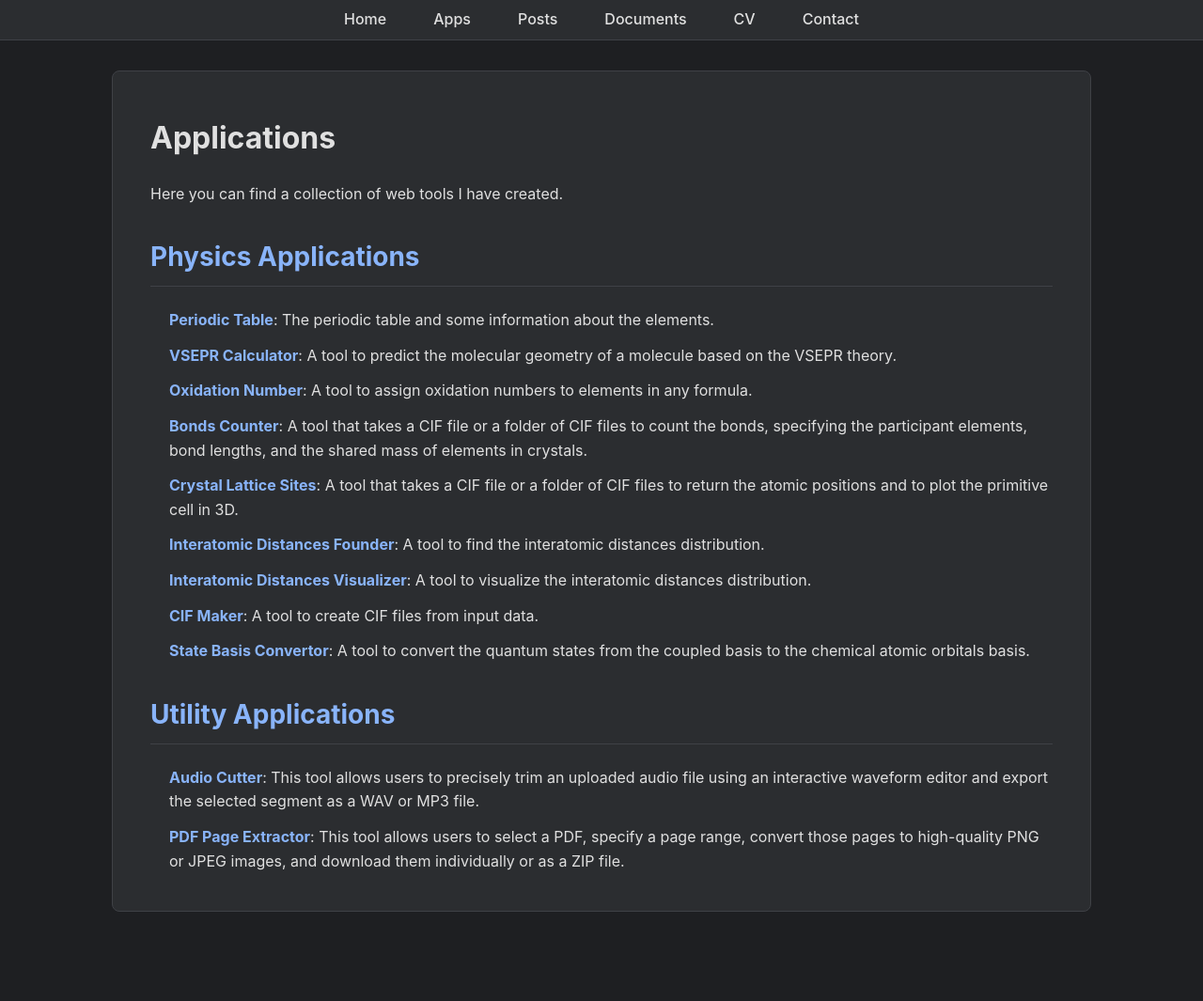
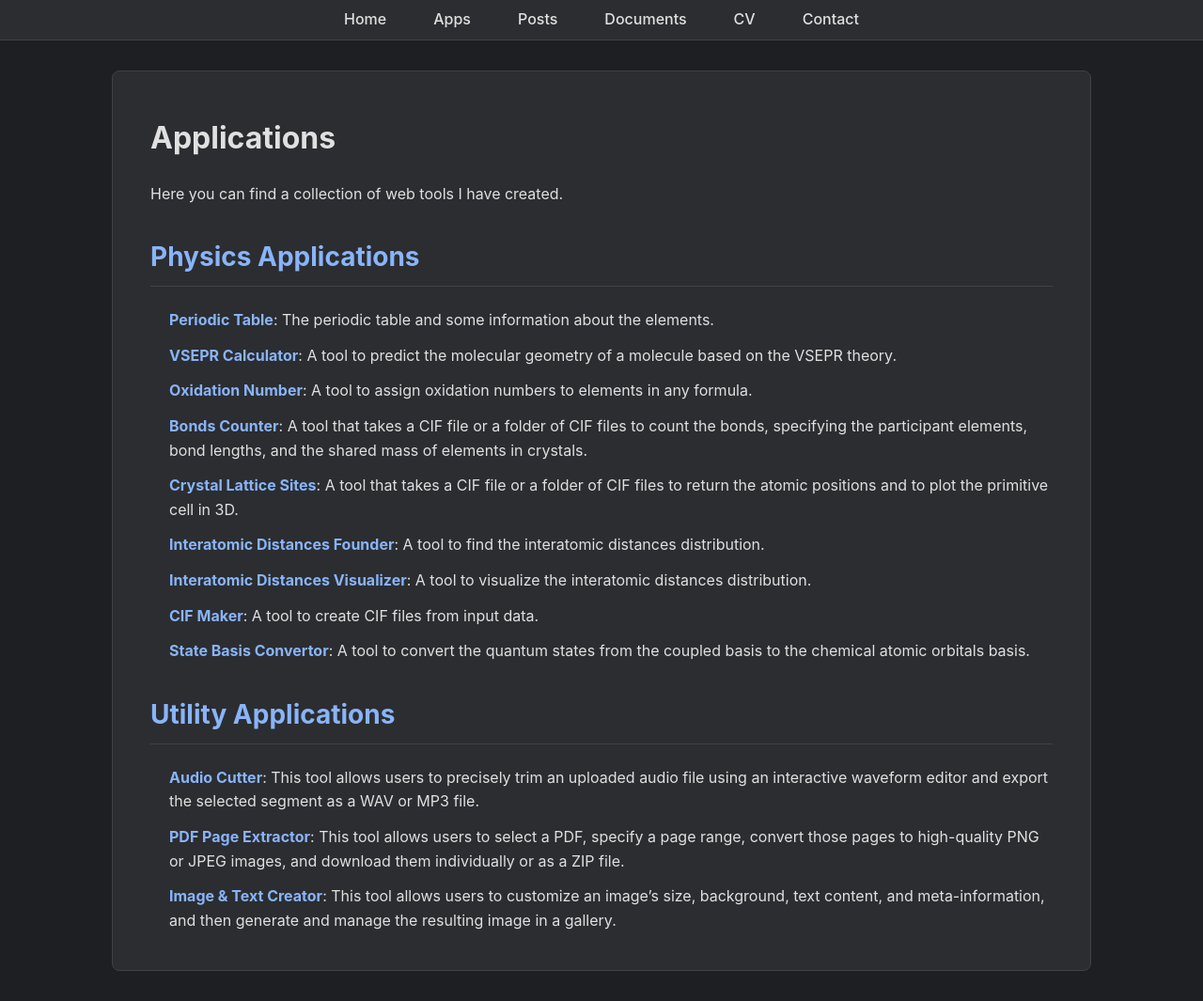
Before and after one commit to MuathHamidi/muath.hamidi, a Jekyll site: the page built from apps.md, in a window 1280 px wide. Shown: the whole page at 94% size. Built offline with Jekyll 4.4.1, drawn with Linux system fonts in a browser that asks for light colours; before the commit the page ends 1002 px from its top, so only the background shows below that.

Commit message:
Add Image & Text Creator tool description

```diff
--- a/apps.md
+++ b/apps.md
@@ -22,3 +22,4 @@ Here you can find a collection of web tools I have created.
 
 - **[Audio Cutter](./apps/audio_cutter.html)**: This tool allows users to precisely trim an uploaded audio file using an interactive waveform editor and export the selected segment as a WAV or MP3 file.
 - **[PDF Page Extractor](./apps/pdf_page_extractor.html)**: This tool allows users to select a PDF, specify a page range, convert those pages to high-quality PNG or JPEG images, and download them individually or as a ZIP file.
+- **[Image & Text Creator](./apps/image_creator.html)**: This tool allows users to customize an image's size, background, text content, and meta-information, and then generate and manage the resulting image in a gallery.
```
